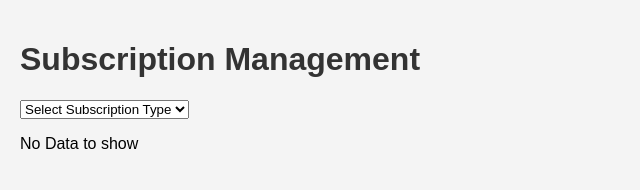
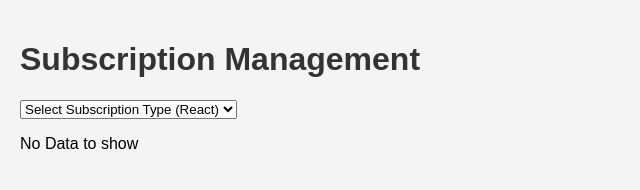
Before and after one commit to awscould/AWS-EC2, a React (Create React App) app: page / in a window 1280 px wide. Shown: the top 190 px of the page, without its empty margins (0-640 px from the left). Built offline with nearby package versions, Linux system fonts and the light colour scheme.

Commit message:
type changed

```diff
--- a/src/components/Dropdown.tsx
+++ b/src/components/Dropdown.tsx
@@ -31,7 +31,7 @@ interface Props {
 const Dropdown: React.FC<Props> = ({ value, onChange, options }) => {
     return (
         <select value={value} onChange={e => onChange(e.target.value)}>
-            <option value="" disabled>Select Subscription Type</option>
+            <option value="" disabled>Select Subscription Type (React)</option>
             {options.map(option => (
                 <option key={option} value={option}>{option}</option>
             ))}
```
